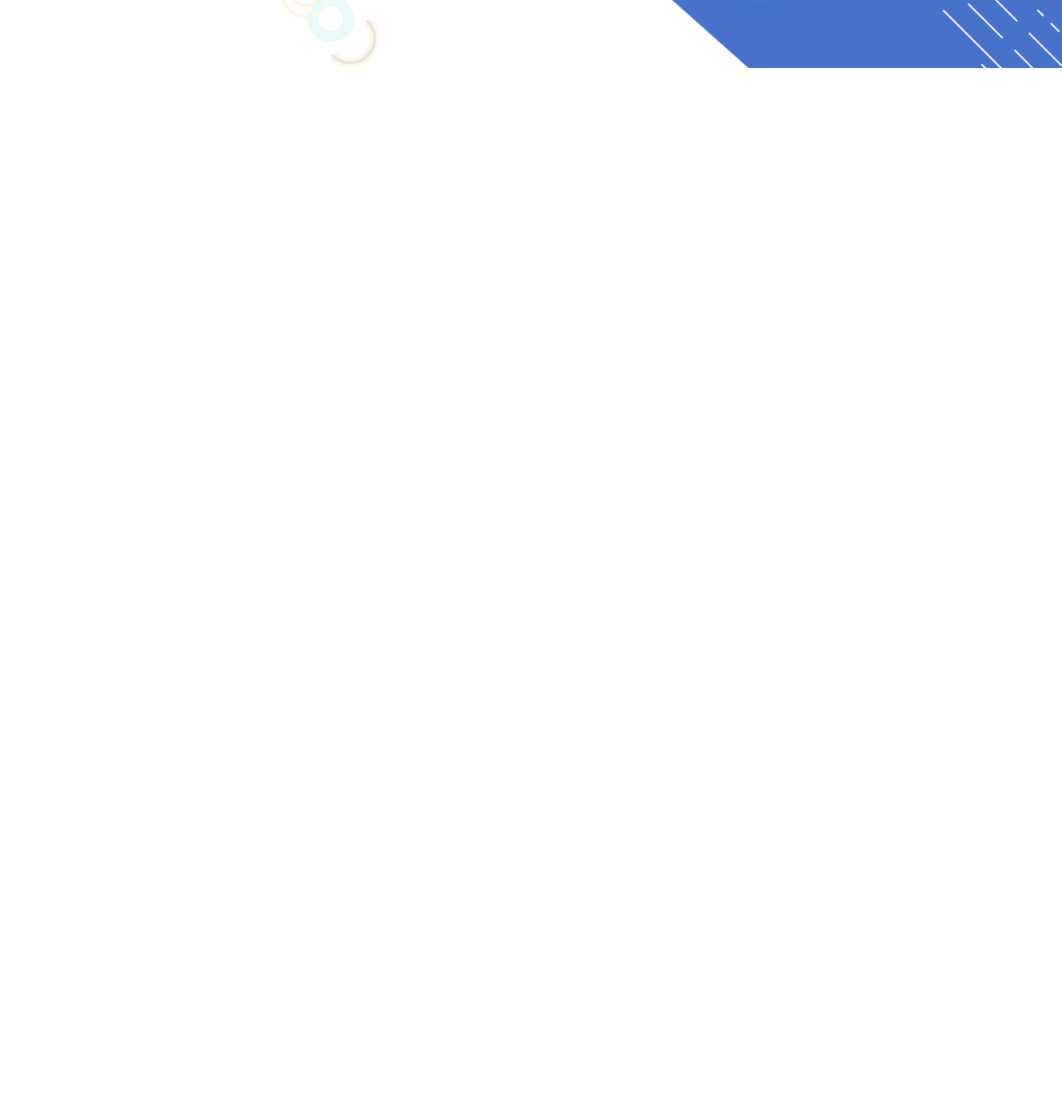
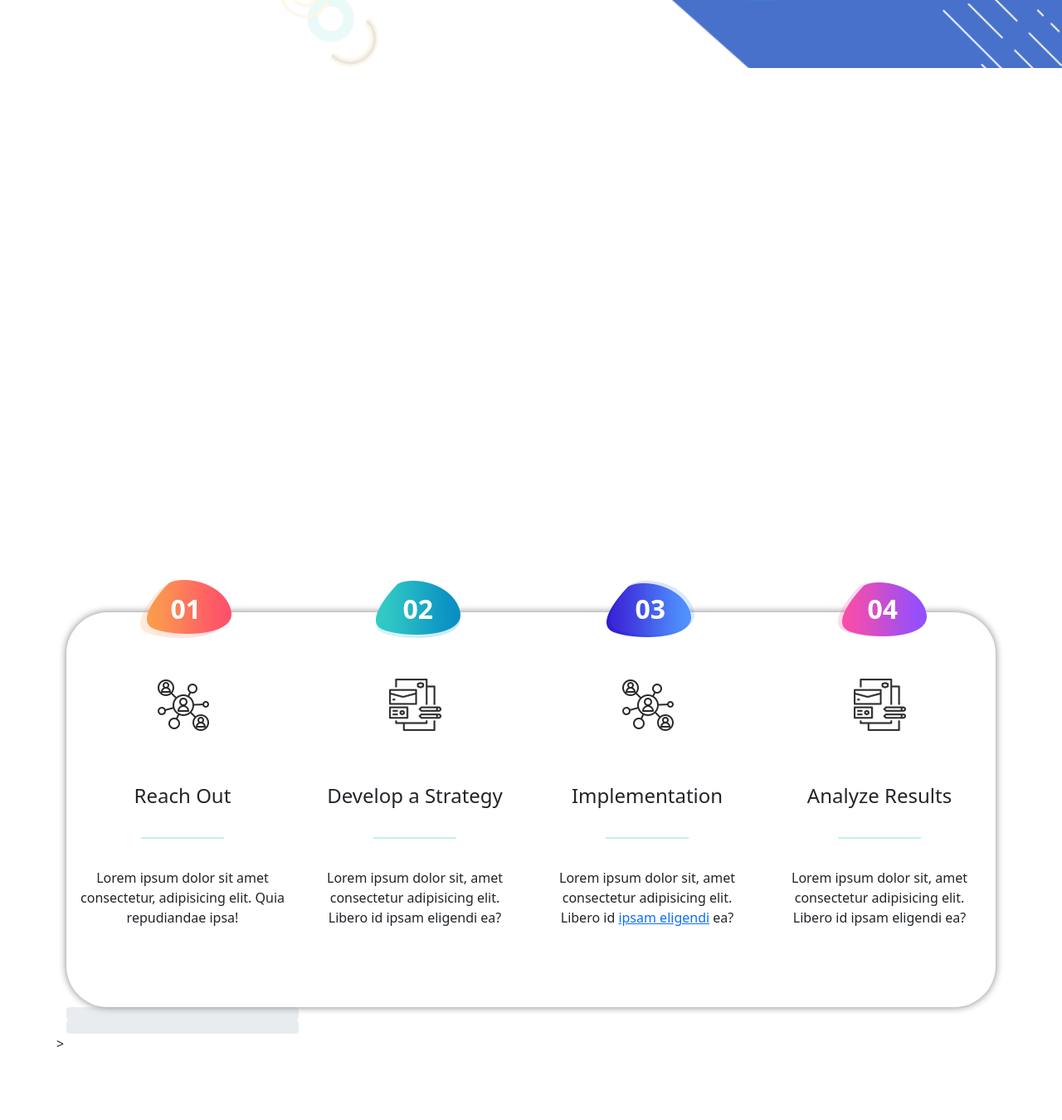
Before and after one commit to learode/seo.replica, a website: page index.html in a window 1280 px wide. Shown: the part 818-2168 px from the top of the page at 83% size. Before the commit the page ends 900 px from the top, so only its background shows below. Drawn offline with nearby package versions, Linux system fonts and the light colour scheme.

Commit message:
replica day3: feature section added and styled complete, progress bar studied but not yet on page, the navbar collapse had issues ie wrong placement of #id and data-target had no hash

```diff
--- a/css/styles.css
+++ b/css/styles.css
@@ -7,7 +7,6 @@ body{
 .header {
   height:6.27rem;
   background-color: #33ccc5;
-  line-height: 60px;
 
 }
 .navbar-brand {
@@ -41,10 +40,12 @@ body{
 /************** =section =home related **************/
 /*****************************************/
 #home {
+  display: block;
   padding-top: 7.25rem;
   height: 100vh;
   background: url(../img/banner-dec-right.png) no-repeat center 3%/cover,
                     url(/img/banner-dec-left.png) no-repeat;
+  margin-bottom: 7.52rem;
 }
 #info-stat {
   margin-left: -1.0rem;
@@ -71,8 +72,11 @@ h6 {
   padding-top:1.25rem;
   padding-left: 1.24rem;
   padding-right: 0px;
-  color: #FC7D59;
-  line-height:5rem;
+  background: linear-gradient(to right, #FA9D4D 0%, #FF4F6B 100%);
+  -webkit-background-clip: text;
+  background-clip: text;
+  -webkit-text-fill-color: transparent;
+  line-height:4.5rem;
 }
 
 .main-btn-green {
@@ -87,3 +91,81 @@ h6 {
   background-color: #4771CB;
   box-shadow: 0 2px 2px 0px #33ccc5;
 }
+
+
+/************** =section features **************/
+/*****************************************/
+#features {
+  margin-top: 36rem;
+  padding: 5rem;
+  display: block;
+}
+.feat-content {
+  border-radius: 50px;
+  box-shadow: 0 0 10px 0px gray;
+  width: 100%;
+  position: relative;
+  /*  */
+}
+
+.feat-1, .feat-2, .feat-3, .feat-4 {
+  position: relative;
+  padding: 5rem 1rem;
+}
+
+.feat-img {
+  background-repeat: no-repeat;
+  background-position: center;
+  font-size: 2rem;
+  color: white;
+  font-weight: 700;
+  padding: 2rem 3rem;
+  position: absolute;
+  top:-60px;
+  right:25%;
+  /* margin: .4rem; */
+}
+.feat-1 .feat-img {background-image: url(../img/features-number-01.png);}
+.feat-2 .feat-img {background-image: url(../img/features-number-02.png);}
+.feat-3 .feat-img {background-image: url(../img/features-number-03.png);}
+.feat-4 .feat-img {background-image: url(../img/features-number-04.png);}
+
+
+.feat-icon {
+  width: 100%;
+  height: 63px;
+  background-repeat: no-repeat;
+  background-position: center center;
+  margin-bottom: 4rem;
+}
+
+.feat-1 .feat-icon, .feat-3 .feat-icon {background-image: url(../img/features-icon-black-01.png);}
+.feat-2 .feat-icon, .feat-4 .feat-icon {background-image: url(../img/features-icon-black-02.png);}
+
+
+.feat-1:hover, .feat-2:hover, .feat-3:hover, .feat-4:hover {
+  /* background-image: ; */
+
+  background-repeat:  no-repeat;
+  background-position: 50% 20%;
+  color: white;
+  border-radius: 50px;
+  padding: 5rem 1rem;
+}
+.feat-1:hover,  .feat-3:hover, .feat-1:hover .feat-icon, .feat-3:hover .feat-icon {
+  background-image:url(../img/features-icon-white-01.png), linear-gradient(to right, #31C9C5 5%, #0A90C3 100%);
+
+}
+.feat-2:hover, .feat-4:hover, .feat-2:hover .feat-icon, .feat-4:hover .feat-icon {
+  background-image:url(../img/features-icon-white-02.png), linear-gradient(to right, #31C9C5 5%, #0A90C3 100%);
+}
+
+.fixed-len-line {
+  background-color: #C1F0EE;
+  height: 2px;
+  width:100px;
+  margin: 35px auto;
+}
+
+/************** =progress bar **************/
+/*****************************************/
--- a/index.html
+++ b/index.html
@@ -14,23 +14,25 @@
 </head>
 
 <body>
-  <header class="header navbar navbar-expand-md">
-    <div class="container align-items-center">
-      <a class="navbar-brand text-white">
+  <header class="header navbar navbar-dark navbar-expand-xl">
+    <div class="container">
+      <a class="navbar-brand">
         <h4>SEO Dream</h4>
         <img src="img/logo-icon.png" alt="Dreams land logo" />
       </a>
 
-      <button class="navbar-toggler" data-target="navlist" data-toggle="collapse" type="button">
+      <button class="navbar-toggler" type="button" data-bs-target="#navlist"
+        data-bs-toggle="collapse" aria-controls="navlist" aria-expanded="false"
+        aria-label="Toggle navigation">
         <span class="navbar-toggler-icon"></span>
       </button>
 
 
-      <div class="collapse navbar-collapse" id="navlist-row">
-        <ul class="navbar-nav d-flex">
+      <div class="collapse navbar-collapse" id="navlist">
+        <ul class="navbar-nav">
           <li class="nav-item"><a href="#" class="nav-link active" aria-current="page">Home</a></li>
           <li class="nav-item"><a href="#features" class="nav-link">features</a></li>
-          <li class="nav-item"><a href="#aboutus" class="nav-link">About Us</a></li>
+          <li class="nav-item"><a href="progress.html" class="nav-link">About Us</a></li>
           <li class="nav-item"><a href="#services" class="nav-link">Services</a></li>
           <li class="nav-item"><a href="#portofolio" class="nav-link">Portofolio</a></li>
           <li class="nav-item"><a href="contact" class="nav-link">Contanct Us</a></li>
@@ -44,23 +46,23 @@
   <section class="home" id="home">
     <div class="container">
       <!-- row for the home section with two col-6 from small to xl -->
-      <!-- the first col-6 with a row to evenly manage and less my on styles work -->
-      <div class="row">
-        <div class="col-6 col-sm-6">
-          <div class="row g-0 justify-content-around" id="info-stat">
-            <div class="col-md-4">
+      <!-- the first col-12 with a row to evenly manage and less my on styles work -->
+      <div class="row text-center">
+        <div class="col-12 col-md-6">
+          <div class="row g-0" id="info-stat">
+            <div class="col-12 col-md-4">
               <hgroup class="info-stat">
                 <h6>agency status:</h6>
                 <h4>ready work</h4>
               </hgroup>
             </div>
-            <div class="col-md-4">
+            <div class="col-12 col-md-4">
               <hgroup class="info-stat">
                 <h6>price:</h6>
                 <h4>$740/month</h4>
               </hgroup>
             </div>
-            <div class="col-md-4">
+            <div class="col-12 col-md-4">
               <hgroup class="info-stat">
                 <h6>schedules:</h6>
                 <h4>$450/meeting</h4>
@@ -78,10 +80,107 @@
 
 
         </div>
-        <div class="col-6 col-sm-6">
+        <div class="col-md-6">
           <img class="img-fluid" src="img/banner-right-image.png" alt="together with us banner">
         </div>
       </div>
+    </div>
+  </section>
+
+
+
+  <section class="container-fluid" id="features">
+    <div class="row row-cols-1 row-cols-md-4 text-center">
+      <div class="col-lg-12">
+        <div class="feat-content row gx-0">
+      <!-- feature one -->
+          <div class="col-12 col-md-3">
+          <div class="feat-1">
+            <div class="feat-img">
+              01
+              <!-- <img src="img/features-number-01.png" alt="feature number one"> -->
+            </div>
+            <div class="feat-icon">
+              <!-- <img src="img/features-icon-black-01.png" alt="feature nunber two"> -->
+            </div>
+            <h4 class="feat-title">Reach Out</h4>
+            <div class="fixed-len-line"></div>
+            <p class="feat-body">Lorem ipsum dolor sit amet consectetur, adipisicing elit. Quia
+              repudiandae ipsa!</p>
+          </div>
+          </div>
+
+      <!-- feature two -->
+          <div class="col-12 col-md-3">
+          <div class="feat-2">
+            <div class="feat-img">
+              02
+              <!-- <img src="img/features-number-02.png" alt="feature number one"> -->
+            </div>
+            <div class="feat-icon">
+              <!-- <img src="img/features-icon-black-02.png" alt="feature nunber two"> -->
+            </div>
+            <h4 class="feat-title">Develop a Strategy</h4>
+            <div class="fixed-len-line"></div>
+            <p class="feat-body">Lorem ipsum dolor sit, amet consectetur adipisicing elit. Libero id
+              ipsam eligendi ea?</p>
+          </div>
+          </div>
+      <!-- feature three -->
+          <div class="col-12 col-md-3">
+          <div class="feat-3">
+            <div class="feat-img">
+              03
+              <!-- <img src="img/features-number-03.png" alt="feature number three"> -->
+            </div>
+            <div class="feat-icon">
+              <!-- <img src="img/features-icon-black-01.png" alt="feature icon nunber three"> -->
+            </div>
+            <h4 class="feat-title">Implementation</h4>
+            <div class="fixed-len-line"></div>
+            <p class="feat-body">Lorem ipsum dolor sit, amet consectetur adipisicing elit. Libero id
+              <a href="#">ipsam eligendi</a> ea?
+            </p>
+          </div>
+          </div>
+      <!-- feature four -->
+          <div class="col-12 col-md-3">
+          <div class="feat-4">
+            <div class="feat-img">
+              04
+              <!-- <img src="img/features-number-04.png" alt="feature number four"> -->
+            </div>
+            <div class="feat-icon">
+              <!-- <img src="img/features-icon-black-02.png" alt="feature icon nunber four"> -->
+            </div>
+            <h4 class="feat-title">Analyze Results</h4>
+            <div class="fixed-len-line"></div>
+            <p class="feat-body">Lorem ipsum dolor sit, amet consectetur adipisicing elit. Libero id
+              ipsam eligendi ea?</p>
+          </div>
+          </div>
+        </div>
+      </div>
+
+      <div class="col-12">
+        <div class="skill-stat">
+          <div class="col-md-3">
+            <div class="progress">
+              <span class="progress-left">
+                <span class="progress-bar"></span>
+              </span>
+            </div>
+            <div class="progress">
+              <span class="progress-right">
+                <span class="progress-bar"></span>
+              </span>
+            </div>
+          </div>
+          <div class="col-md-3"></div>
+          <div class="col-md-3"></div>
+          <div class="col-md-3"></div>
+        </div>
+      </div>>
     </div>
   </section>
   <script src="node_modules/@popperjs/core/dist/umd/popper.min.js"></script>
```
Also changed, not shown: 1 other file.
